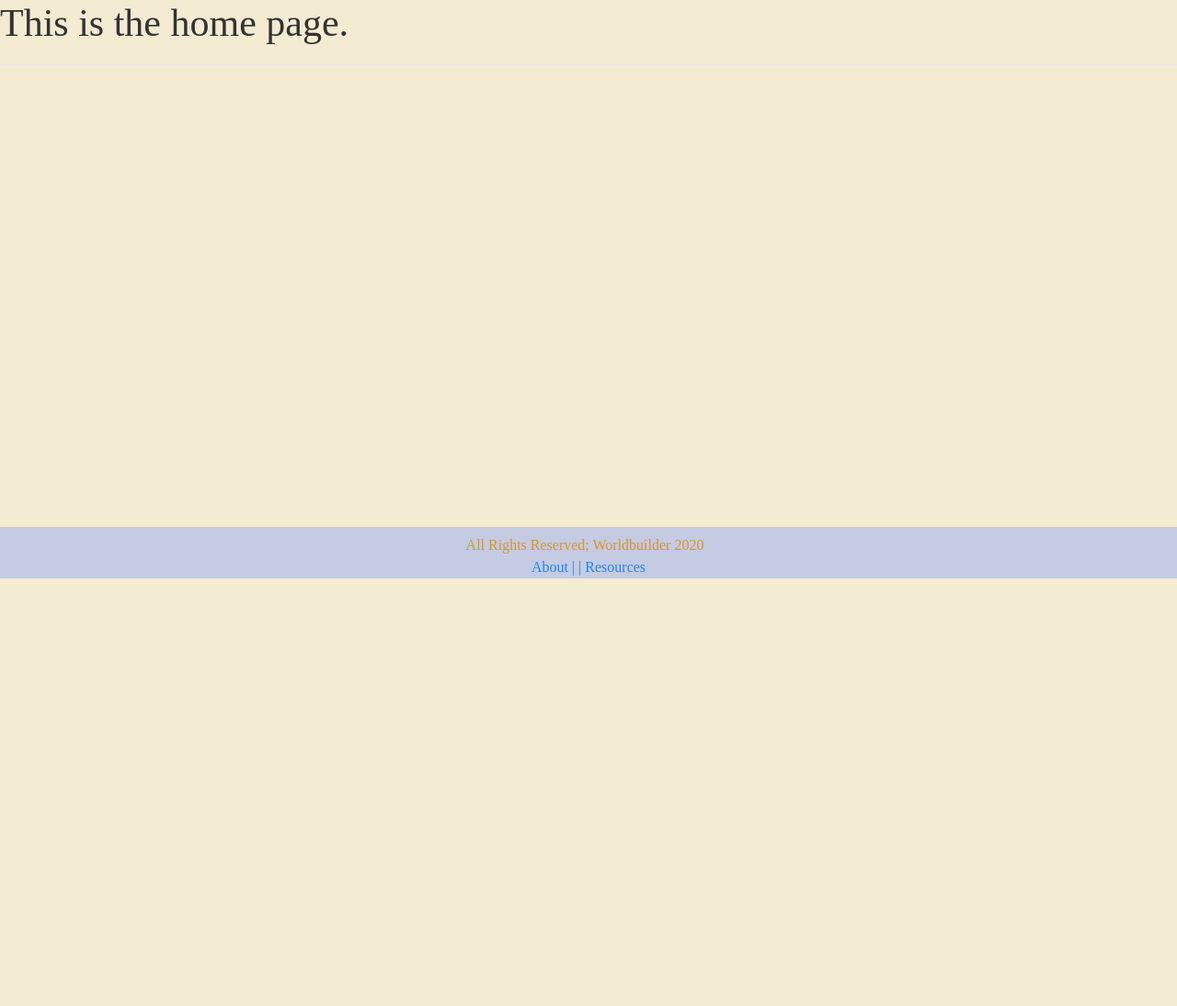
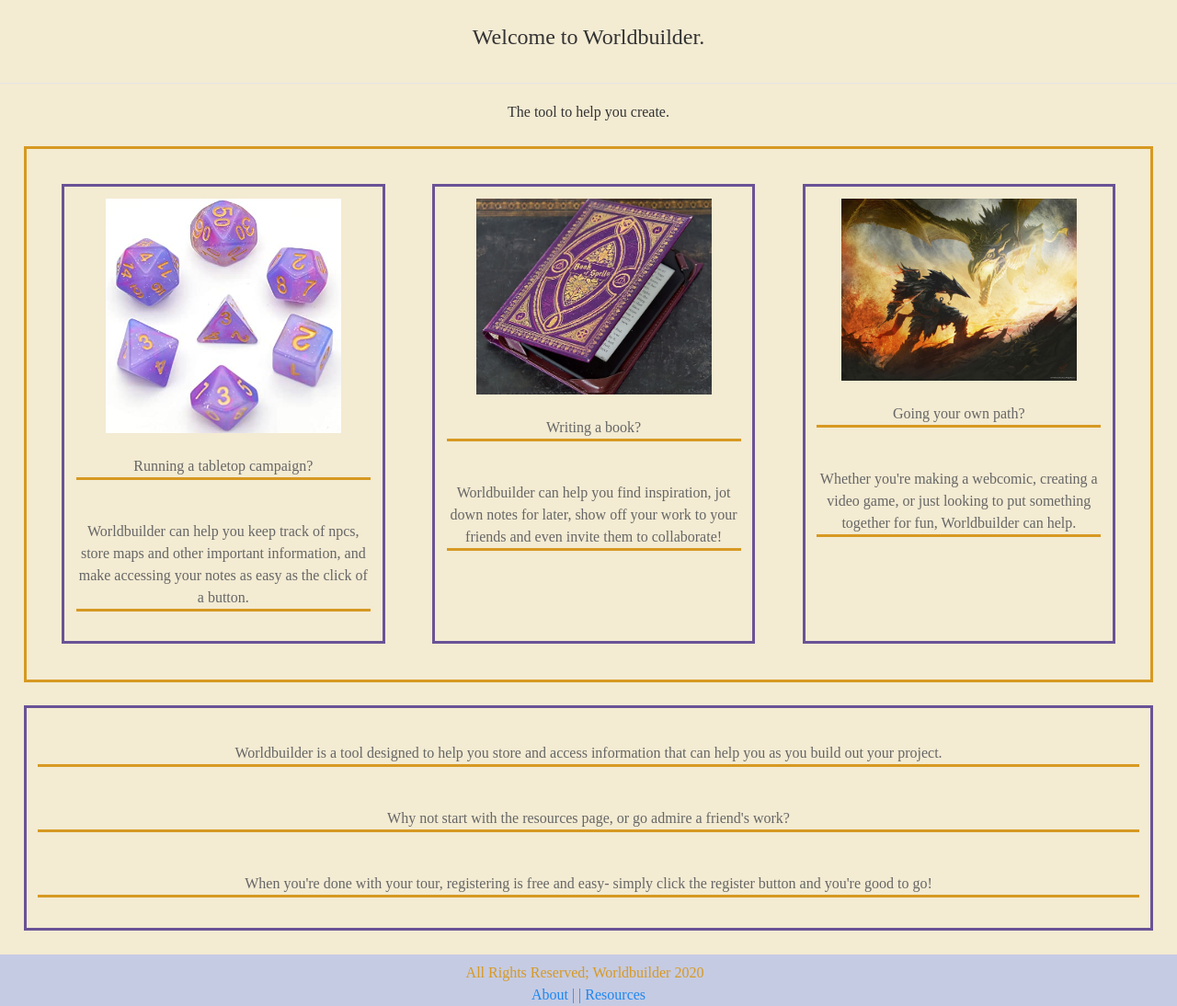
Before and after one commit to mcerritos/worldbuilder, a Django app: page / in a window 1280 px wide. Shown: the part 171-1265 px from the top of the page at 92% size. Before the commit the page ends 800 px from the top, so only its background shows below. Run offline with Django 3.2, Linux system fonts and the light colour scheme; some libraries are stand-ins or nearby versions; some web fonts are replaced.

Commit message:
creating front page

```diff
--- a/axis/static/css/style.css
+++ b/axis/static/css/style.css
@@ -13,7 +13,7 @@ h1, h2, h3, h4, h5, h6, p {
 }
 
 h4, h6 {
-    border-bottom:  #D79922 solid;
+    border-bottom:  rgb(106, 82, 150) solid;
     margin: 0 auto;
     max-width: 90vw;
 }
@@ -46,6 +46,39 @@ footer {
 
 }
 
+/* front page styles  */
+
+#frontGallery{
+    display: flex;
+    border: #D79922 solid;
+    margin: 2vw;
+    padding: 1vw;
+}
+
+.front {
+    border: rgb(106, 82, 150) solid;
+    margin: 2vw;
+    padding: 1vw;
+    display: flex;
+    flex-direction: column;
+}
+
+.front > p {
+    border-bottom: #D79922 solid;
+    text-align: center;
+    margin-top: 3vh;
+}
+
+.front > img {
+    max-width: 20vw;
+    height:auto;
+    margin: 0 auto;
+}
+
+.ad {
+    max-width: 25vw;
+}
+
 /* post styles */
 
 .post {
@@ -54,9 +87,6 @@ footer {
     flex-direction: column;
 }
 
-.postTitle {
-
-}
 
 /* register styles */
 
@@ -181,6 +211,8 @@ footer {
     padding: 1vw;
 }
 
+
+
 .pictures {
     max-width: 25vw;
     height: auto;
--- a/axis/templates/homepage.html
+++ b/axis/templates/homepage.html
@@ -1,7 +1,37 @@
 {% extends 'base.html' %}
 {% block content %}
+{% load static %}
 
-<h1>This is the home page.</h1>
-<hr />
+    <h3 class="uk-flex uk-flex-center uk-flex-middle rform">Welcome to Worldbuilder.</h3>
+    <hr />
+    <h5 class="uk-flex uk-flex-center uk-flex-middle projectSubtitle">The tool to help you create.</h5>
+
+    <div class=".uk-card" id="frontGallery">
+        <div class=".uk-card uk-flex ad front">
+            <img class="uk-flex uk-flex-center uk-flex-middle" src="{% static "/purpledice.jpg" %}" />
+            <p> Running a tabletop campaign?</p>
+            <p> Worldbuilder can help you keep track of npcs, store maps and other important information, and make accessing your notes as easy as the click of a button. </p>
+        </div>
+
+        <div class=".uk-card uk-flex ad front">
+            <img class="uk-flex uk-flex-center uk-flex-middle" src="{% static "/bookofspells.jpg" %}" />
+            <p> Writing a book? </p>
+            <p>Worldbuilder can help you find inspiration, jot down notes for later, show off your work to your friends and even invite them to collaborate! </p>
+        </div>
+
+        <div class=".uk-card uk-flex ad front">
+            <img class="uk-flex uk-flex-center uk-flex-middle" src="{% static "/dragonbattle.jpg" %}" />
+            <p> Going your own path? </p>
+            <p>Whether you're making a webcomic, creating a video game, or just looking to put something together for fun, Worldbuilder can help. </p>
+        </div>
+    </div>
+
+    <div class=".uk-container-medium front">
+        <p>Worldbuilder is a tool designed to help you store and access information that can help you as you build out your project.</p>
+
+        <p>Why not start with the resources page, or go admire a friend's work? </p>
+
+        <p>When you're done with your tour, registering is free and easy- simply click the register button and you're good to go! </p>
+    </div>
 
 {% endblock %}
```
Also changed, not shown: axis/static/bookofspells.jpg (added), axis/static/dragonbattle.jpg (added), axis/static/purpledice.jpg (added), axis/static/spellbook.jpeg (added).
